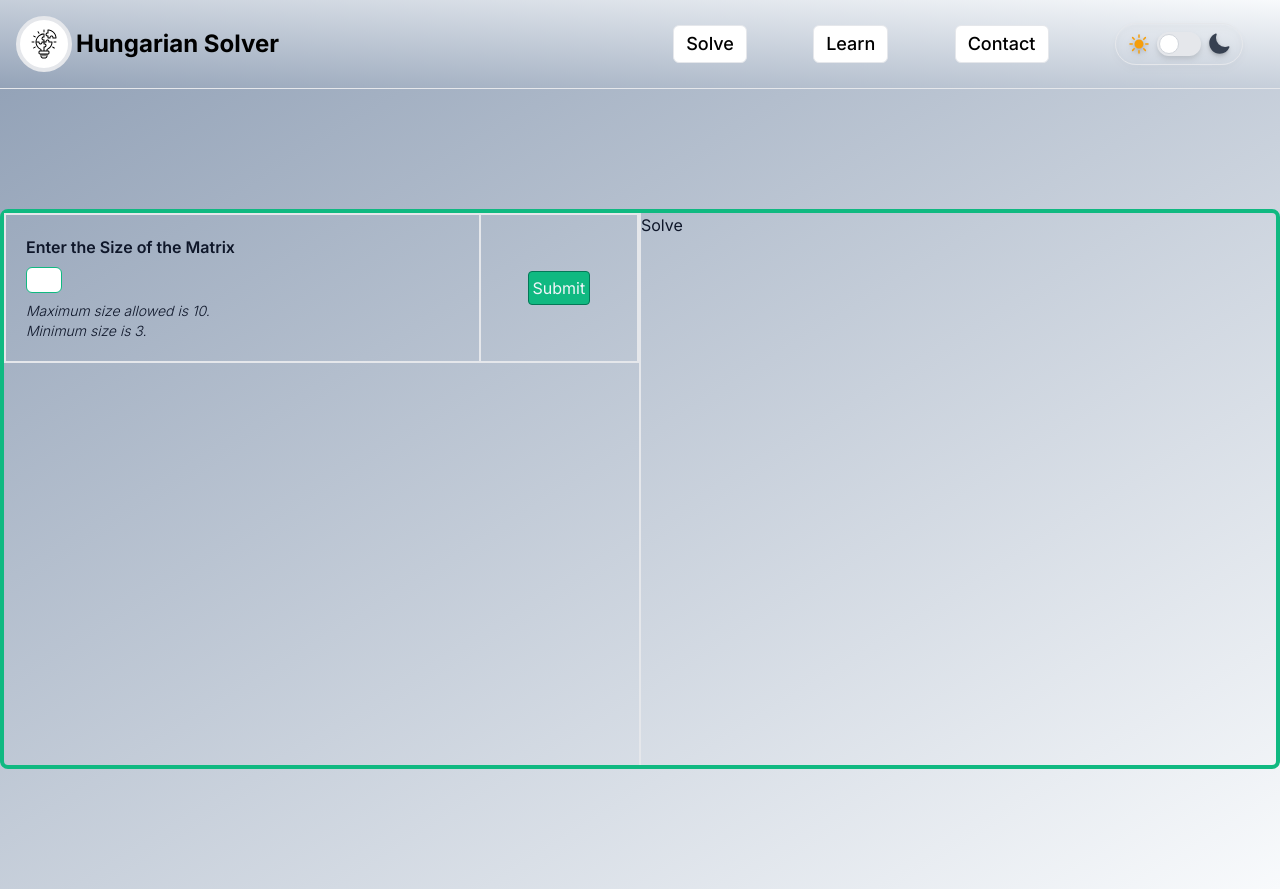
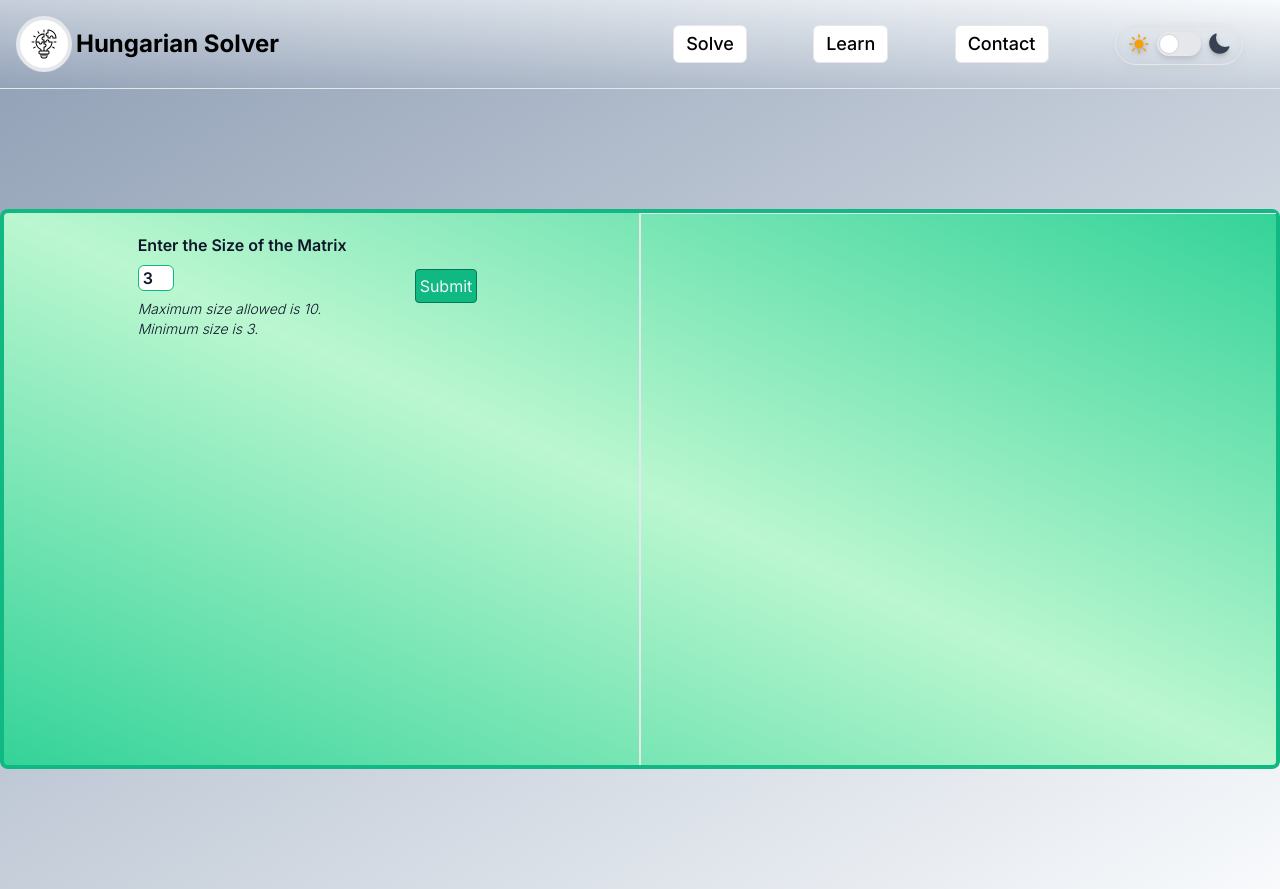
Before and after one commit to Eyepatch0/HungarianSolver, a React (Vite) app in the folder HungarianSolver/: page /solve in a window 1280 px wide. Built offline with nearby package versions, Linux system fonts and the light colour scheme.

Commit message:
Accepting user Input and storing it in 2d Matrix

```diff
--- /dev/null
+++ b/HungarianSolver/src/components/InputMatrix.tsx
@@ -0,0 +1,85 @@
+interface inputMatrixProps {
+  matrix: number[][]; // 2D array of numbers
+  matrixUpdater: (row: number, col: number, value: number) => void;
+}
+interface matrixCellsProps {
+  e: number;
+  location: number[];
+  matrixUpdater: (row: number, col: number, value: number) => void;
+}
+interface matrixRowProps {
+  row: number[];
+  rowNumber: number;
+  matrixUpdater: (row: number, col: number, value: number) => void;
+}
+
+const MatrixCells: React.FC<matrixCellsProps> = ({
+  e,
+  location,
+  matrixUpdater,
+}) => {
+  return (
+    <div>
+      <input
+        type="number"
+        className="matrixSize border border-emerald-400 w-9 sm:w-10 sm:px-1 focus:outline-emerald-400 md:m-1 lg:m-2 xl:m-3 dark:bg-slate-600 dark:text-slate-100"
+        onChange={(e) => {
+          matrixUpdater(location[0], location[1], parseInt(e.target.value));
+        }}
+      />
+    </div>
+  );
+};
+
+const MatrixRow: React.FC<matrixRowProps> = ({
+  row,
+  rowNumber,
+  matrixUpdater,
+}) => {
+  return (
+    <div className="flex">
+      {row.map((col, j) => {
+        const location = [rowNumber, j];
+        return (
+          <MatrixCells
+            key={j}
+            e={col}
+            location={location}
+            matrixUpdater={matrixUpdater}
+          />
+        );
+      })}
+    </div>
+  );
+};
+
+const InputMatrix: React.FC<inputMatrixProps> = ({ matrix, matrixUpdater }) => {
+  return (
+    <div className="border-4 rounded-md border-emerald-500 flex justify-center items-center dark:border-green-800 mb-2">
+      <div>
+        <h2 className="text-center font-semibold bg-slate-100 rounded-b dark:bg-slate-600 dark:text-slate-200">
+          Enter Values
+        </h2>
+        <div>
+          {matrix.map((row, i) => {
+            return (
+              <MatrixRow
+                key={i}
+                row={row}
+                rowNumber={i}
+                matrixUpdater={matrixUpdater}
+              />
+            );
+          })}
+        </div>
+        <div className="flex justify-center items-center">
+          <button className="text-center border border-green-800 rounded-xl px-2 py-1 mt-1 mb-2 text-slate-100 bg-emerald-700 hover:scale-105 transition ease-in-out dark:bg-slate-800 ">
+            GO!
+          </button>
+        </div>
+      </div>
+    </div>
+  );
+};
+
+export default InputMatrix;
--- a/HungarianSolver/src/components/InputMatrixComponent.tsx
+++ /dev/null
@@ -1,39 +0,0 @@
-interface inputMatrixProps {
-  matrix: number[][]; // 2D array of numbers
-}
-
-const MatrixCells: React.FC<{ e: number }> = ({ e }) => {
-  return (
-    <div>
-      <input
-        type="number"
-        defaultValue={e}
-        className="matrixSize border border-emerald-400 w-10 px-1 focus:outline-emerald-400 m-5"
-      />
-    </div>
-  );
-};
-
-const MatrixRow: React.FC<{ row: number[] }> = ({ row }) => {
-  return (
-    <div className="flex">
-      {row.map((col, j) => {
-        return <MatrixCells key={j} e={col} />;
-      })}
-    </div>
-  );
-};
-
-const InputMatrixComponent: React.FC<inputMatrixProps> = ({ matrix }) => {
-  return (
-    <div className="md:w-3/4 h-1/2 border-2 rounded-md border-emerald-500 flex justify-center items-center">
-      <div className="">
-        {matrix.map((row, i) => {
-          return <MatrixRow key={i} row={row} />;
-        })}
-      </div>
-    </div>
-  );
-};
-
-export default InputMatrixComponent;
--- a/HungarianSolver/src/components/Learn.tsx
+++ b/HungarianSolver/src/components/Learn.tsx
@@ -1,7 +1,7 @@
 const Learn = () => {
   return (
     <div className="min-h-screen bg-gradient-to-br from-slate-400 to-slate-50 flex justify-center items-center dark:bg-gradient-to-br dark:from-slate-900 dark:to-slate-700">
-      <div className="drop-shadow shadow-lg font-inter p-1 container min-h-[70vh] md:border-4 rounded-md flex flex-col justify-evenly border-violet-900 border bg-gradient-radial from-purple-300  to-purple-100 dark:bg-gradient-to-br dark:from-violet-900 dark:via-purple-700 dark:to-slate-900 dark:border-gray-600 dark:text-slate-400">
+      <div className="drop-shadow shadow-lg font-inter p-1 container min-h-[70vh] md:border-4 rounded-md flex flex-col justify-evenly border-violet-900 border bg-gradient-to-bl from-violet-600 via-purple-300  to-violet-600 dark:bg-gradient-to-bl dark:from-violet-900 dark:via-purple-700 dark:to-slate-900 dark:border-gray-600 dark:text-slate-400">
         <div>
           <h1 className="text-center font-bold text-3xl">
             The Hungarian Algorithm
--- a/HungarianSolver/src/components/Solve.tsx
+++ b/HungarianSolver/src/components/Solve.tsx
@@ -1,23 +1,25 @@
 import { useState } from "react";
 
-import InputMatrixComponent from "./InputMatrixComponent";
+import InputMatrix from "./InputMatrix";
+import SolvedMatrix from "./SolvedMatrix";
 
 const Solve = () => {
-  const [size, setSize] = useState("");
+  const [size, setSize] = useState<number>(3);
   const [matrix, setMatrix] = useState<number[][]>([]);
 
   const sizeValidator: (size: number) => boolean = (size) => {
-    if (size > 10) {
-      alert("Maximum size allowed is 10");
-      setMatrix([]);
-      return false;
-    } else if (size < 3) {
-      alert("Minimum size is 3");
-      setMatrix([]);
-      return false;
+    switch (true) {
+      case size > 10:
+        alert("Maximum size allowed is 10.");
+        return false;
+      case size < 3:
+        alert("Minimum size is 3.");
+        return false;
+      default:
+        return true;
     }
-    return true;
   };
+
   const matrixFiller = (size: number) => {
     if (!sizeValidator(size)) return;
     const newMatrix: number[][] = Array.from(Array(size), () =>
@@ -26,43 +28,52 @@ const Solve = () => {
     setMatrix(newMatrix);
   };
 
+  const matrixUpdater = (row: number, col: number, value: number) => {
+    const newMatrix = [...matrix];
+    newMatrix[row][col] = value;
+    setMatrix(newMatrix);
+  };
+
   return (
     <div className="min-h-screen bg-gradient-to-br from-slate-400 to-slate-50 flex justify-center items-center dark:bg-gradient-to-br dark:from-slate-900 dark:to-slate-700">
-      <div className="container border border-emerald-500 md:border-4 rounded-lg min-h-[70vh] flex flex-col md:flex-row font-inter text-slate-900">
-        <div className="basis-1/2 border-r flex flex-col justify-between">
-          <div className="flex items-center border flex-col md:flex-row basis-1/4">
-            <div className="flex flex-col text-md font-semibold p-5 border basis-3/4">
+      <div className="container border border-emerald-500 dark:border-emerald-900 md:border-4 rounded-lg min-h-[70vh] flex flex-col xl:flex-row font-inter text-slate-900 bg-gradient-to-bl from-emerald-400 via-green-200 to-emerald-400 dark:bg-gradient-to-bl dark:from-green-800 dark:via-emerald-400 dark:to-green-800 dark:text-slate-800">
+        <div className="basis-1/2 sm:border-b md:border-b-0 md:border-r flex flex-col justify-between">
+          <div className="basis-1/4 flex items-center flex-col md:flex-row md:justify-center">
+            <div className="flex flex-col text-md font-semibold p-5">
               <label htmlFor="matrixSize">Enter the Size of the Matrix</label>
               <input
                 type="number"
                 id="matrixSize"
                 value={size}
-                onChange={(e) => setSize(e.target.value)}
+                onChange={(e) => setSize(parseInt(e.target.value))}
                 max={10}
                 maxLength={2}
-                min={1}
-                minLength={1}
-                className="border border-emerald-500 rounded-md px-2 w-9 focus:ring-1 focus:ring-emerald-600 focus:outline-none my-2 matrixSize"
+                accept="number"
+                className="border border-emerald-500 rounded-md px-1 w-9 focus:ring-1 focus:ring-emerald-600 focus:outline-none my-2 matrixSize dark:bg-slate-700 dark:text-slate-100"
               />
               <p className="italic text-sm font-light">
                 Maximum size allowed is 10.
               </p>
               <p className="italic text-sm font-light">Minimum size is 3.</p>
             </div>
-            <div className="p-5 border basis-1/4 h-full flex justify-center items-center">
+            <div className="p-5 basis-1/4 h-full flex justify-center items-center">
               <button
-                className="border border-emerald-700 rounded p-1 text-slate-100 bg-emerald-500 hover:bg-emerald-600"
-                onClick={() => matrixFiller(parseInt(size))}
+                className="border border-emerald-700 rounded p-1 text-slate-100 bg-emerald-500 hover:bg-emerald-600 dark:bg-gradient-to-r dark:from-slate-700 dark:to-slate-800 hover:scale-105 transition ease-in-out"
+                onClick={() => matrixFiller(size)}
               >
                 Submit
               </button>
             </div>
           </div>
-          <div className="flex justify-center items-center basis-3/4 h-full">
-            {matrix.length > 0 && <InputMatrixComponent matrix={matrix} />}
+          <div className="flex justify-center items-center basis-3/4 h-full mx-2">
+            {matrix.length > 0 && (
+              <InputMatrix matrix={matrix} matrixUpdater={matrixUpdater} />
+            )}
           </div>
         </div>
-        <div className="basis-1/2 border-l">Solve</div>
+        <div className="basis-1/2 border-t md:border-l">
+          {matrix.length > 0 && <SolvedMatrix />}
+        </div>
       </div>
     </div>
   );
--- /dev/null
+++ b/HungarianSolver/src/components/SolvedMatrix.tsx
@@ -0,0 +1,5 @@
+const SovledMatrix = () => {
+  return <>Solved</>;
+};
+
+export default SovledMatrix;
```
